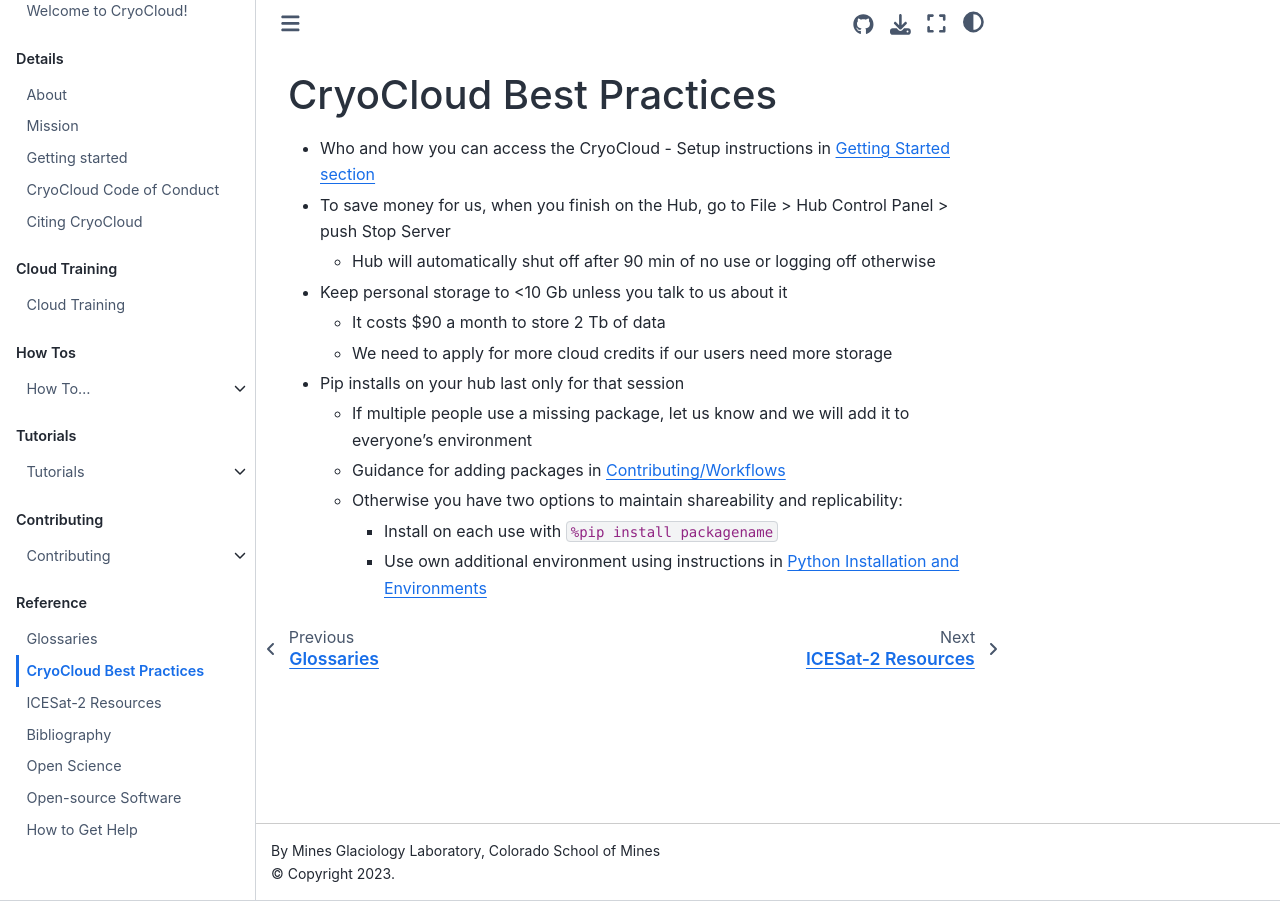
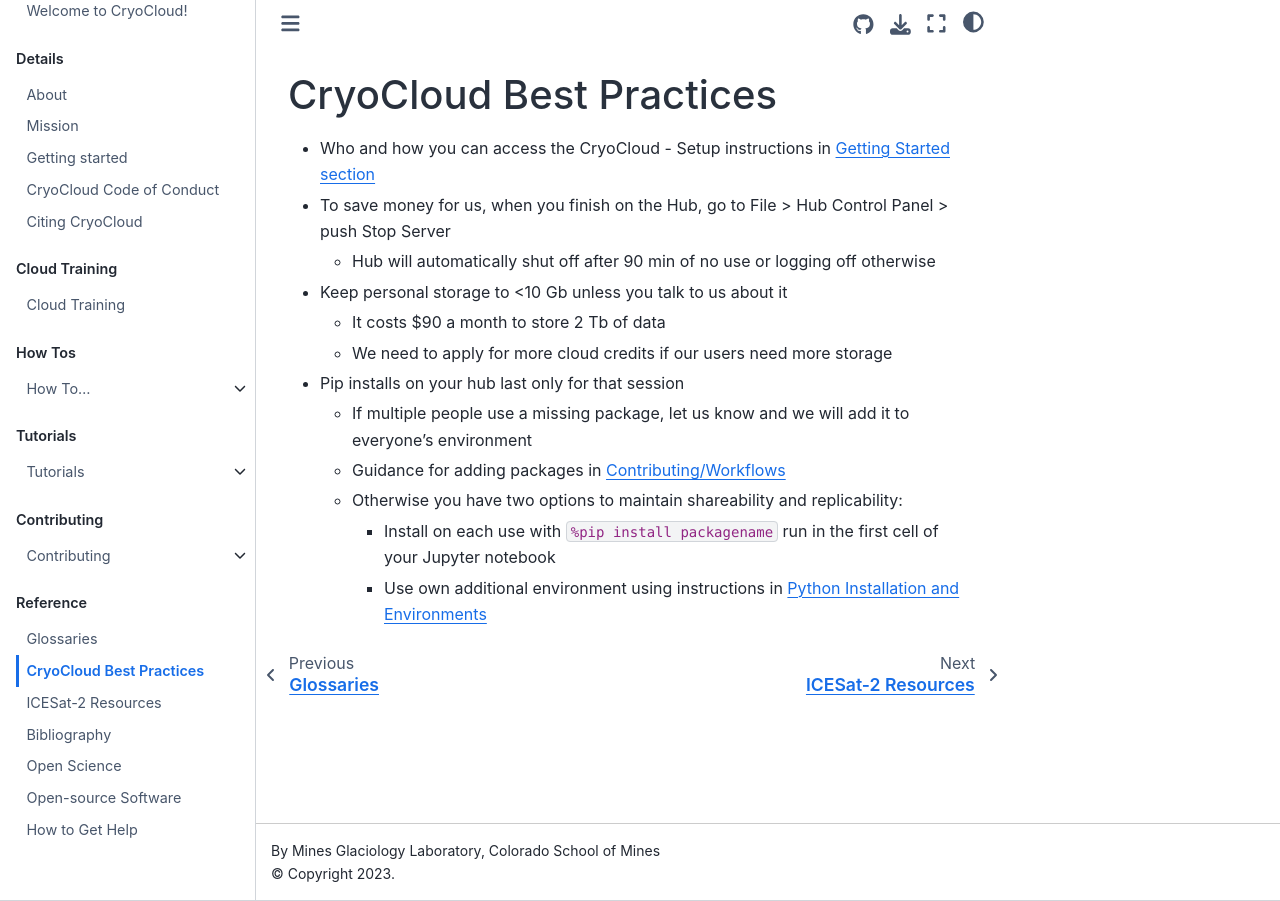
Before and after one commit to CryoInTheCloud/CryoCloudWebsite, a Jupyter Book: the page built from book/reference/hub_best_practices.md, in a window 1280 px wide. Built offline with Jupyter Book 1.0.4 settings and Sphinx 7.4.7 and the Sphinx Book theme 1.1.4, drawn with Linux system fonts in a browser that asks for light colours; pages that are not in the unit, such as notebooks, are missing from menus.

Commit message:
Update hub_best_practices.md

```diff
--- a/book/reference/hub_best_practices.md
+++ b/book/reference/hub_best_practices.md
@@ -13,5 +13,5 @@
     * If multiple people use a missing package, let us know and we will add it to everyone's environment
     * Guidance for adding packages in [Contributing/Workflows](../contributing/workflow.md)
     * Otherwise you have two options to maintain shareability and replicability:
-        * Install on each use with `%pip install packagename`
+        * Install on each use with `%pip install packagename` run in the first cell of your Jupyter notebook
         * Use own additional environment using instructions in [Python Installation and Environments](../how_tos/background/python.md)
```
